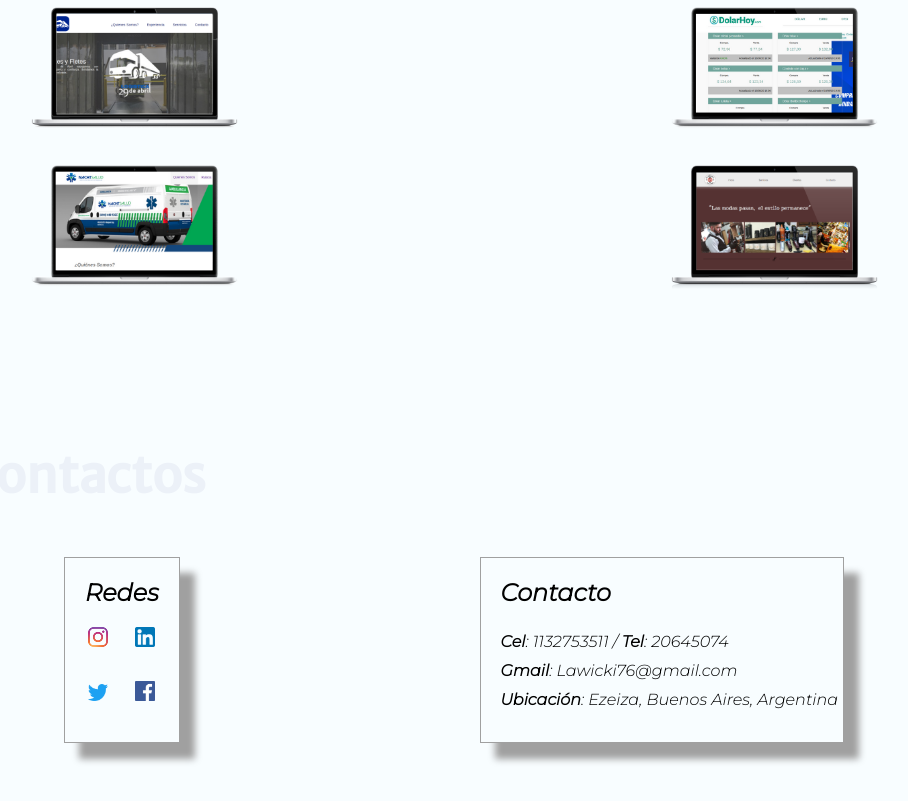
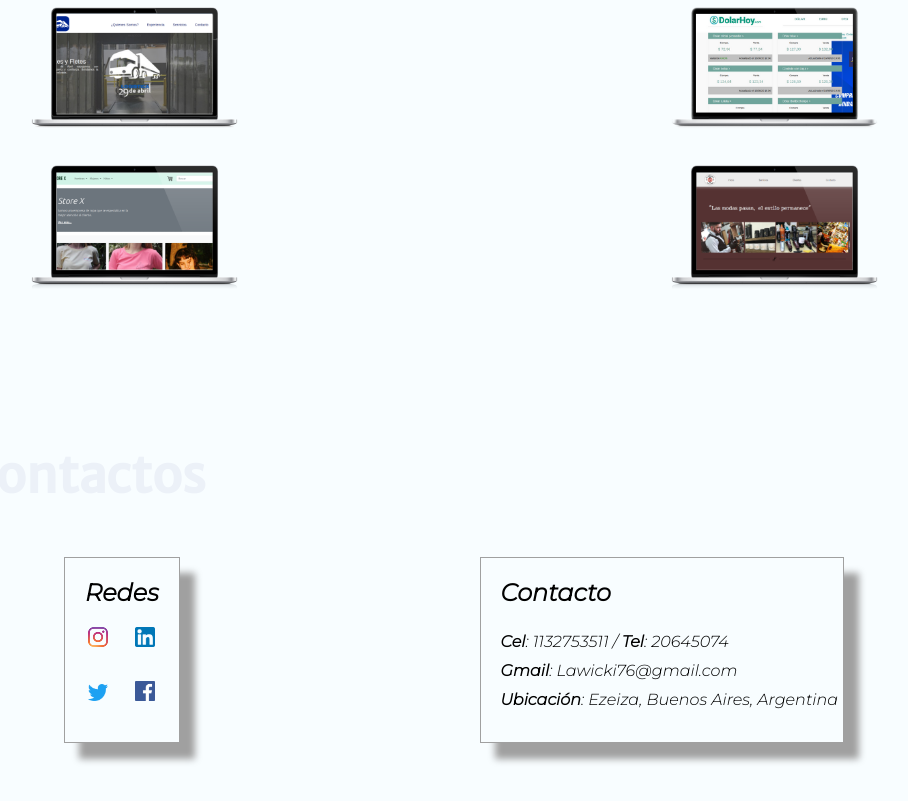
Before and after one commit to isaias2004/portafolio, a plain HTML site: page index.html in a window 1280 px wide. Shown: the part 1241-2042 px from the top of the page, without its empty margins (186-1094 px from the left). Drawn offline with Linux system fonts and the light colour scheme.

Commit message:
Mi primer portafolio

```diff
--- a/index.html
+++ b/index.html
@@ -52,7 +52,7 @@
                 <a href="https://isaias2004.github.io/DolarHoy.com-for-me/" target="_black"><img src="imagenes/laptop2.png"></a>
             </div>
             <div class="cajas">
-                <a href="https://isaias2004.github.io/Nacht-Salud-for-me-/" target="_black"><img src="imagenes/laptop3.png"></a>
+                <a href="https://isaias2004.github.io/storex/" target="_black"><img src="imagenes/laptop05.png"></a>
             </div>
              <div class="cajas">
                 <a href="https://isaias2004.github.io/barberia-vallario/" target="_black"><img src="imagenes/laptop.png"></a>
```
Also changed, not shown: ingles.html (+2 -2 lines), imagenes/laptop05.png (added), imagenes/laptop3.png (deleted).
